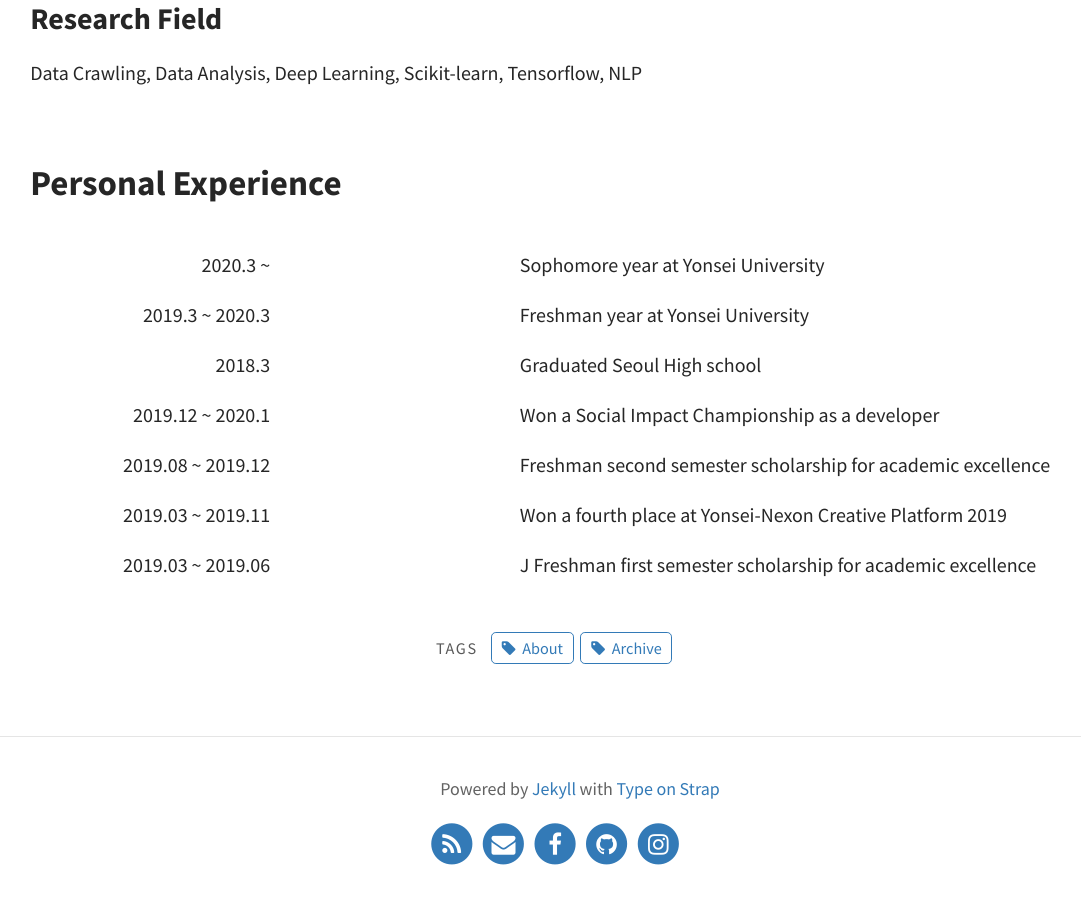
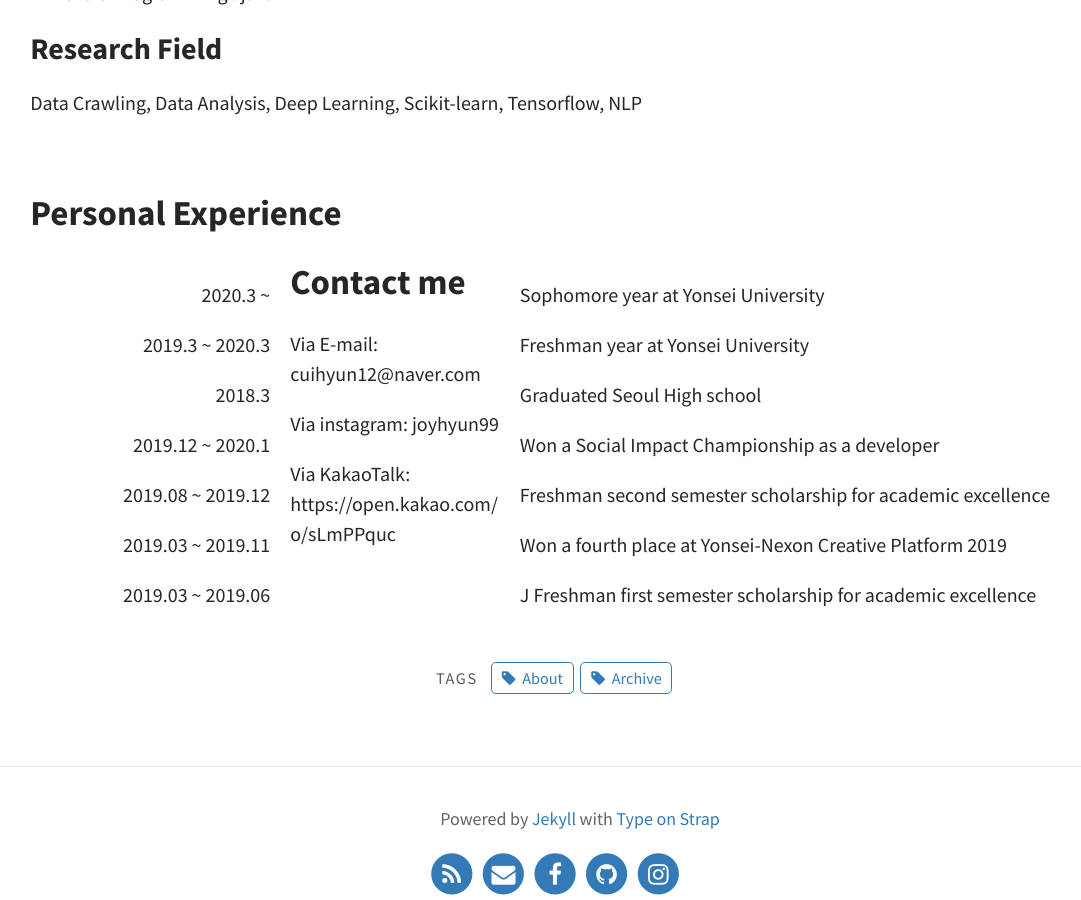
Before and after one commit to joyhyun99/joyhyun99.github.io, a Jekyll site: the page built from pages/about.md, in a window 1280 px wide and 900 px high, scrolled down 1221 px. Shown: the whole window, without its empty margins (85-1166 px from the left). Built offline with Jekyll 4.4.1, drawn with Linux system fonts in a browser that asks for light colours.

Commit message:
Update about.md

```diff
--- a/pages/about.md
+++ b/pages/about.md
@@ -79,3 +79,9 @@ tags: [About, Archive]
     <p> Won a fourth place at Yonsei-Nexon Creative Platform 2019</p>
     <p>J Freshman first semester scholarship for academic excellence</p>
 </div>
+
+## Contact me
+
+<p>Via E-mail: cuihyun12@naver.com</p>
+<p>Via instagram: joyhyun99</p>
+<p>Via KakaoTalk: https://open.kakao.com/o/sLmPPquc</p>
```
